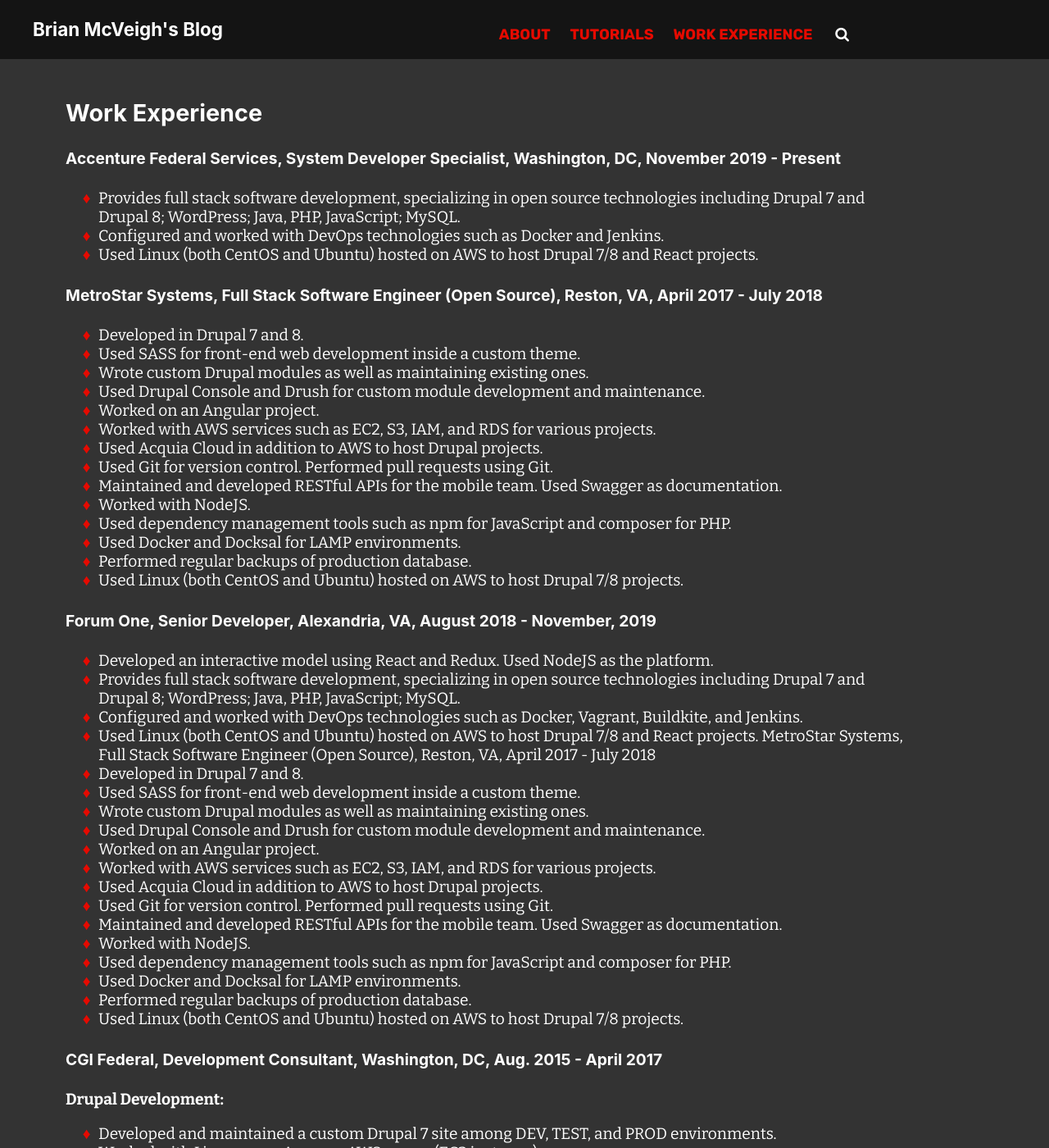
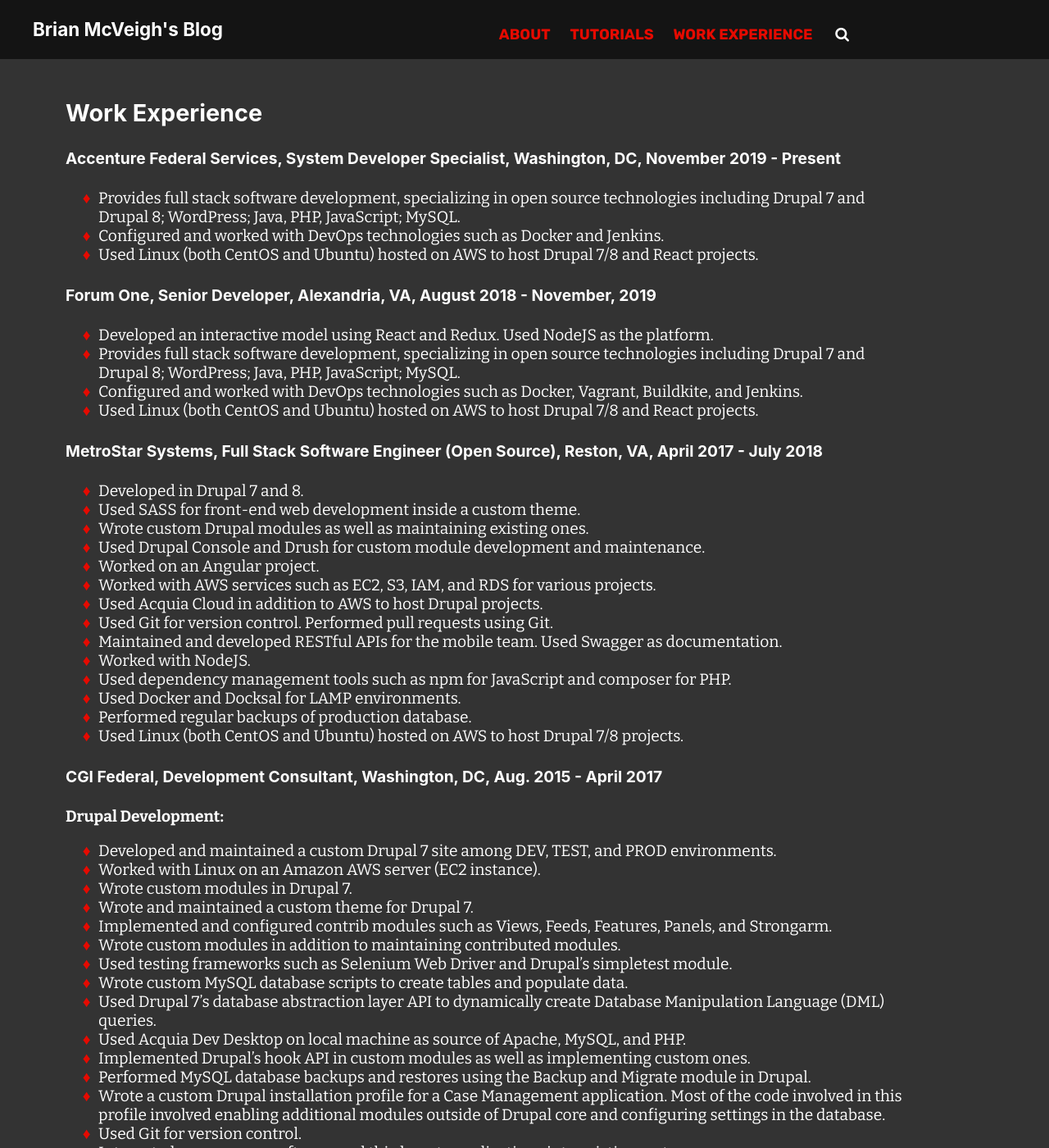
Before and after one commit to bmcveigh/bmcveigh.github.io, a Jekyll site: the page built from experience.markdown, in a window 1280 px wide and 1400 px high. Shown: the whole window at 82% size. Built offline with Jekyll 4.4.1, drawn with Linux system fonts in a browser that asks for light colours.

Commit message:
Updated work experience page

```diff
--- a/experience.markdown
+++ b/experience.markdown
@@ -10,24 +10,6 @@ Drupal 7 and Drupal 8; WordPress; Java, PHP, JavaScript; MySQL.
 * Configured and worked with DevOps technologies such as Docker and Jenkins.
 * Used Linux (both CentOS and Ubuntu) hosted on AWS to host Drupal 7/8 and React projects.
 
-#### MetroStar Systems, Full Stack Software Engineer (Open Source), Reston, VA, April 2017 - July 2018
-
-* Developed in Drupal 7 and 8.
-* Used SASS for front-end web development inside a custom theme.
-* Wrote custom Drupal modules as well as maintaining existing ones.
-* Used Drupal Console and Drush for custom module development and maintenance.
-* Worked on an Angular project.
-* Worked with AWS services such as EC2, S3, IAM, and RDS for various projects.
-* Used Acquia Cloud in addition to AWS to host Drupal projects.
-* Used Git for version control. Performed pull requests using Git.
-* Maintained and developed RESTful APIs for the mobile team. Used Swagger as
-documentation.
-* Worked with NodeJS.
-* Used dependency management tools such as npm for JavaScript and composer for PHP.
-* Used Docker and Docksal for LAMP environments.
-* Performed regular backups of production database.
-* Used Linux (both CentOS and Ubuntu) hosted on AWS to host Drupal 7/8 projects.
-
 #### Forum One, Senior Developer, Alexandria, VA, August 2018 - November, 2019
 
 * Developed an interactive model using React and Redux. Used NodeJS as the platform.
@@ -36,7 +18,9 @@ Drupal 7 and Drupal 8; WordPress; Java, PHP, JavaScript; MySQL.
 * Configured and worked with DevOps technologies such as Docker, Vagrant, Buildkite, and
 Jenkins.
 * Used Linux (both CentOS and Ubuntu) hosted on AWS to host Drupal 7/8 and React projects.
-MetroStar Systems, Full Stack Software Engineer (Open Source), Reston, VA, April 2017 - July 2018
+
+#### MetroStar Systems, Full Stack Software Engineer (Open Source), Reston, VA, April 2017 - July 2018
+
 * Developed in Drupal 7 and 8.
 * Used SASS for front-end web development inside a custom theme.
 * Wrote custom Drupal modules as well as maintaining existing ones.
```
